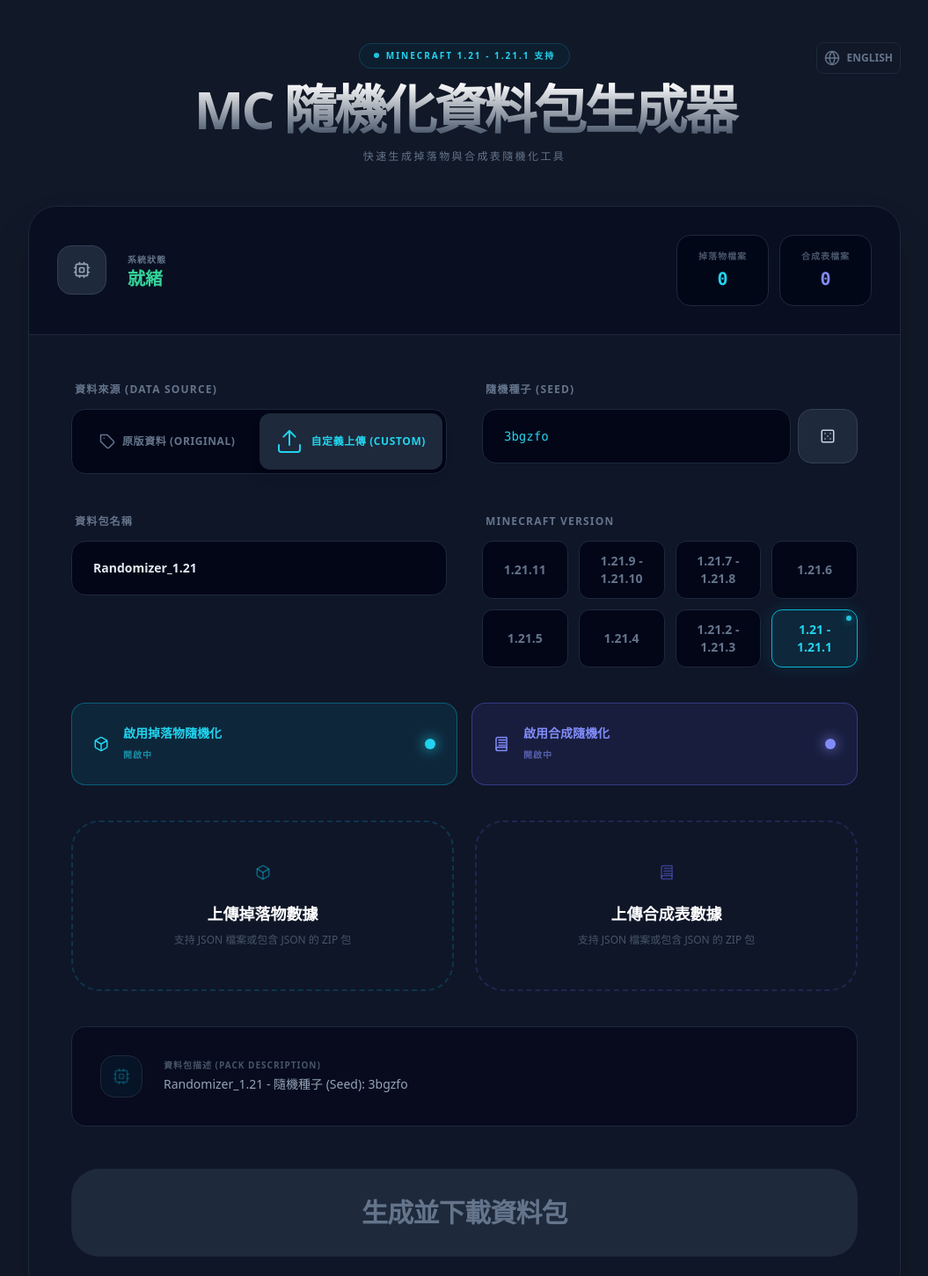
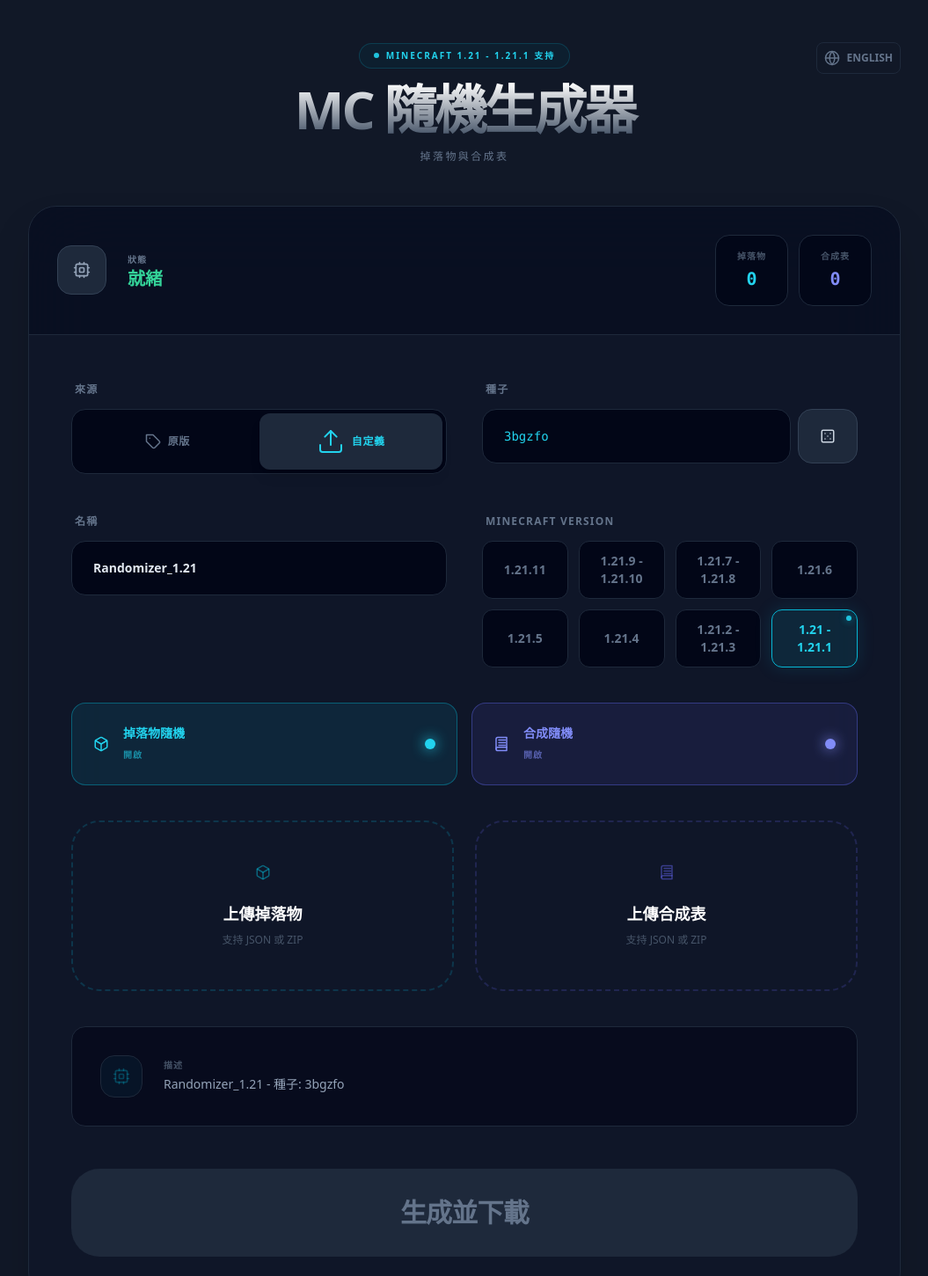
Before and after one commit to lailai1653265/random-drop-recipe, a React (Vite) app: page / in a window 1280 px wide. Shown: the top 1451 px of the page at 88% size, without its empty margins (112-1167 px from the left). Built offline with nearby package versions, Linux system fonts and the light colour scheme.

Commit message:
Revise README and simplify locales for MC Randomizer
Expanded the README with detailed project description, features, setup, and usage instructions. Simplified and clarified both Chinese and English translations in locales.ts for a more concise and user-friendly UI.

```diff
--- a/locales.ts
+++ b/locales.ts
@@ -1,91 +1,91 @@
 
 export const translations = {
     zh: {
-        title: 'MC 隨機化資料包生成器',
-        subtitle: '快速生成掉落物與合成表隨機化工具',
-        systemStatus: '系統狀態',
+        title: 'MC 隨機生成器',
+        subtitle: '掉落物與合成表',
+        systemStatus: '狀態',
         ready: '就緒',
         processing: '處理中...',
-        lootFiles: '掉落物檔案',
-        recipeFiles: '合成表檔案',
-        seed: '隨機種子 (Seed)',
-        enterSeed: '輸入隨機種子',
-        packName: '資料包名稱',
+        lootFiles: '掉落物',
+        recipeFiles: '合成表',
+        seed: '種子',
+        enterSeed: '輸入種子',
+        packName: '名稱',
         packNamePlaceholder: 'Data Pack Name',
-        enableLootRandomization: '啟用掉落物隨機化',
-        enabled: '開啟中',
-        disabled: '已關閉',
-        enableRecipeRandomization: '啟用合成隨機化',
-        uploadLoot: '上傳掉落物數據',
-        uploadRecipe: '上傳合成表數據',
-        uploadHint: '支持 JSON 檔案或包含 JSON 的 ZIP 包',
-        packDescription: '資料包描述 (Pack Description)',
-        clearList: '清空上傳列表',
-        generateAndDownload: '生成並下載資料包',
+        enableLootRandomization: '掉落物隨機',
+        enabled: '開啟',
+        disabled: '關閉',
+        enableRecipeRandomization: '合成隨機',
+        uploadLoot: '上傳掉落物',
+        uploadRecipe: '上傳合成表',
+        uploadHint: '支持 JSON 或 ZIP',
+        packDescription: '描述',
+        clearList: '清空列表',
+        generateAndDownload: '生成並下載',
         generating: '生成中...',
-        readingLoot: '正在讀取掉落物數據',
-        readingRecipe: '正在讀取合成表數據',
-        preparingEngine: '正在準備隨機化引擎',
-        errorFileRead: '檔案讀取失敗，請確認格式。',
-        errorNoFiles: '未檢測到可用的 JSON 或 ZIP 檔案',
-        errorNoModule: '請至少上傳並啟用一個功能模組',
+        readingLoot: '讀取掉落物...',
+        readingRecipe: '讀取合成表...',
+        preparingEngine: '準備引擎...',
+        errorFileRead: '檔案讀取失敗',
+        errorNoFiles: '無有效檔案',
+        errorNoModule: '請至少啟用一個模組',
         errorGenFailed: '生成失敗: ',
-        initEngine: '正在初始化引擎',
-        categorizing: '正在對檔案進行分類',
-        writingMeta: '正在寫入 pack.mcmeta',
-        packaging: '正在封裝數據',
-        randomizingLoot: '正在進行掉落物隨機化',
-        randomizingRecipe: '正在進行合成產物隨機化',
-        finalizing: '正在生成最終壓縮檔',
-        packing: '正在打包',
-        dataSource: '資料來源 (Data Source)',
-        sourceOriginal: '原版資料 (Original)',
-        sourceCustom: '自定義上傳 (Custom)',
-        mcVersionSupport: 'Minecraft 1.21.10 支持',
-        language: '語言 (Language)'
+        initEngine: '初始化...',
+        categorizing: '分類中...',
+        writingMeta: '寫入元數據...',
+        packaging: '封裝中...',
+        randomizingLoot: '隨機化掉落物...',
+        randomizingRecipe: '隨機化合成表...',
+        finalizing: '完成中...',
+        packing: '打包中...',
+        dataSource: '來源',
+        sourceOriginal: '原版',
+        sourceCustom: '自定義',
+        mcVersionSupport: '支持 MC 1.21+',
+        language: '語言'
     },
     en: {
-        title: 'MC Randomizer Generator',
-        subtitle: 'Quickly generate loot table and recipe randomization datapacks',
-        systemStatus: 'SYSTEM STATUS',
+        title: 'MC Randomizer',
+        subtitle: 'Loot & Recipe Randomization',
+        systemStatus: 'STATUS',
         ready: 'READY',
         processing: 'PROCESSING...',
-        lootFiles: 'LOOT FILES',
-        recipeFiles: 'RECIPE FILES',
-        seed: 'RANDOM SEED',
+        lootFiles: 'LOOT',
+        recipeFiles: 'RECIPES',
+        seed: 'SEED',
         enterSeed: 'Enter Seed',
-        packName: 'DATAPACK NAME',
+        packName: 'NAME',
         packNamePlaceholder: 'Data Pack Name',
-        enableLootRandomization: 'ENABLE LOOT RANDOMIZATION',
+        enableLootRandomization: 'LOOT RANDOMIZER',
         enabled: 'ENABLED',
         disabled: 'DISABLED',
-        enableRecipeRandomization: 'ENABLE RECIPE RANDOMIZATION',
-        uploadLoot: 'UPLOAD LOOT DATA',
-        uploadRecipe: 'UPLOAD RECIPE DATA',
-        uploadHint: 'Supports JSON files or ZIP containing JSON',
-        packDescription: 'PACK DESCRIPTION',
+        enableRecipeRandomization: 'RECIPE RANDOMIZER',
+        uploadLoot: 'UPLOAD LOOT',
+        uploadRecipe: 'UPLOAD RECIPES',
+        uploadHint: 'JSON or ZIP supported',
+        packDescription: 'DESCRIPTION',
         clearList: 'CLEAR LIST',
         generateAndDownload: 'GENERATE & DOWNLOAD',
         generating: 'GENERATING...',
-        readingLoot: 'Reading Loot Data',
-        readingRecipe: 'Reading Recipe Data',
-        preparingEngine: 'Preparing Randomization Engine',
-        errorFileRead: 'File read failed, please check format.',
-        errorNoFiles: 'No valid JSON or ZIP files detected',
-        errorNoModule: 'Please upload and enable at least one module',
-        errorGenFailed: 'Generation Failed: ',
-        initEngine: 'Initializing Engine',
-        categorizing: 'Categorizing Files',
-        writingMeta: 'Writing pack.mcmeta',
-        packaging: 'Packaging Data',
-        randomizingLoot: 'Randomizing Loot Tables',
-        randomizingRecipe: 'Randomizing Recipes',
-        finalizing: 'Finalizing Archive',
-        packing: 'Packing',
-        dataSource: 'DATA SOURCE',
-        sourceOriginal: 'Original Data',
-        sourceCustom: 'Custom Upload',
-        mcVersionSupport: 'Minecraft 1.21.10 Supported',
+        readingLoot: 'Reading Loot...',
+        readingRecipe: 'Reading Recipes...',
+        preparingEngine: 'Preparing Engine...',
+        errorFileRead: 'File read failed.',
+        errorNoFiles: 'No valid files.',
+        errorNoModule: 'Enable one module.',
+        errorGenFailed: 'Failed: ',
+        initEngine: 'Initializing...',
+        categorizing: 'Categorizing...',
+        writingMeta: 'Writing Meta...',
+        packaging: 'Packaging...',
+        randomizingLoot: 'Randomizing Loot...',
+        randomizingRecipe: 'Randomizing Recipes...',
+        finalizing: 'Finalizing...',
+        packing: 'Packing...',
+        dataSource: 'SOURCE',
+        sourceOriginal: 'Original',
+        sourceCustom: 'Custom',
+        mcVersionSupport: 'Supports MC 1.21+',
         language: 'LANGUAGE'
     }
 };
```
Also changed, not shown: 1 other file (tests, documents, lock files or other folders).
